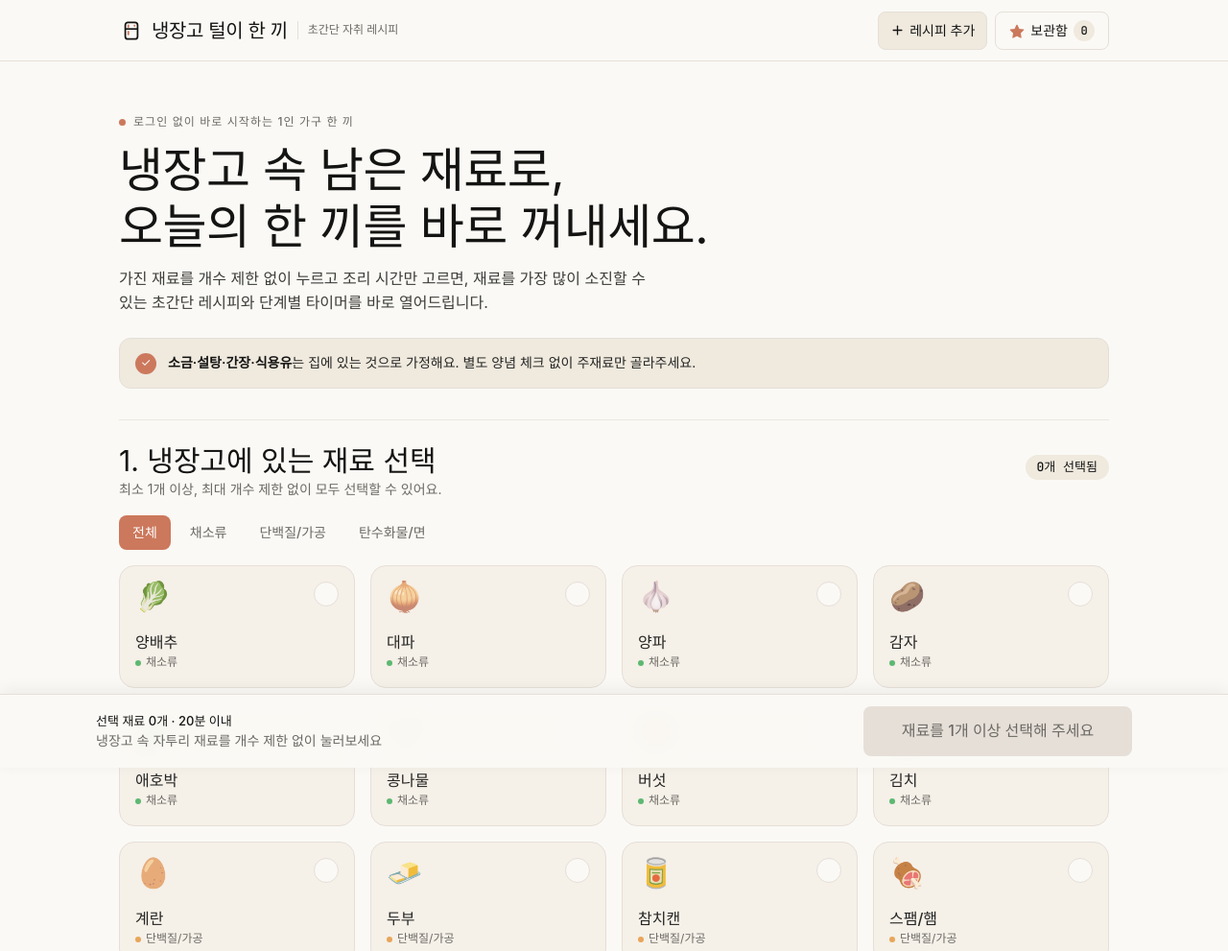
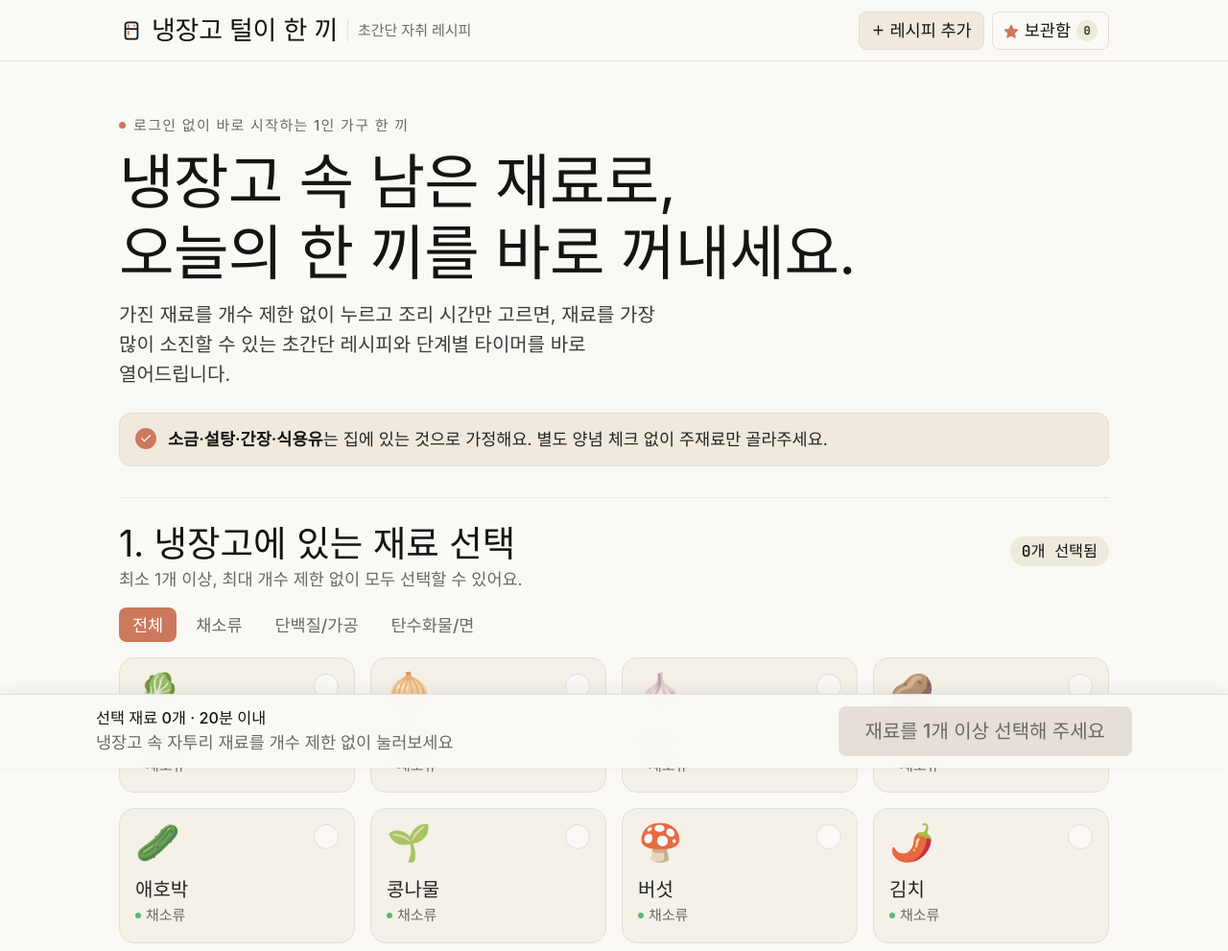
Before and after one commit to naeun26/foodinfridge, a plain HTML site: page index.html in a window 1280 px wide. Shown: the top 991 px of the page at 96% size. Drawn offline with Linux system fonts and the light colour scheme; a web font is replaced by a local one.

Commit message:
design: 온글잎 박다현체 가독성 향상을 위해 전역 폰트 크기 확대(기준 20px)

```diff
--- a/css/base.css
+++ b/css/base.css
@@ -9,6 +9,7 @@
 }
 
 html {
+  font-size: 20px; /* 온글잎 박다현체 작은 글자체 보정 (+25%) */
   -webkit-text-size-adjust: 100%;
   scroll-behavior: smooth;
 }
@@ -21,7 +22,7 @@ body {
   background-color: var(--color-canvas);
   color: var(--color-body);
   font-family: var(--font-sans);
-  font-size: 17px;
+  font-size: 1rem;
   font-weight: 400;
   line-height: 1.55;
   -webkit-font-smoothing: antialiased;
--- a/css/components.css
+++ b/css/components.css
@@ -41,11 +41,12 @@
 
 .brand-mark__wordmark {
   font-family: var(--font-display);
-  font-size: 1.25rem;
+  font-size: clamp(1.05rem, 4.2vw, 1.35rem);
   font-weight: 400;
-  letter-spacing: -0.02em;
+  letter-spacing: -0.01em;
   color: var(--color-ink);
   line-height: 1;
+  white-space: nowrap;
 }
 
 .brand-mark__sub {
@@ -69,7 +70,7 @@
   align-items: center;
   gap: 6px;
   min-height: 40px;
-  padding: 8px 14px;
+  padding: 7px 11px;
   border-radius: var(--radius-md);
   background-color: var(--color-canvas);
   border: 1px solid var(--color-hairline);
@@ -77,6 +78,7 @@
   font-size: 0.875rem;
   font-weight: 500;
   line-height: 1;
+  white-space: nowrap;
   transition: background-color 140ms ease, border-color 140ms ease;
 }
 
@@ -112,7 +114,7 @@
   background-color: var(--color-surface-card);
   color: var(--color-ink);
   font-family: var(--font-mono);
-  font-size: 0.75rem;
+  font-size: 12px;
   font-weight: 500;
 }
 
@@ -1166,7 +1168,7 @@
 
 .timer-box__digits {
   font-family: var(--font-mono);
-  font-size: clamp(2rem, 7vw, 2.625rem);
+  font-size: clamp(32px, 7vw, 44px);
   font-weight: 500;
   line-height: 1;
   letter-spacing: -0.02em;
```
